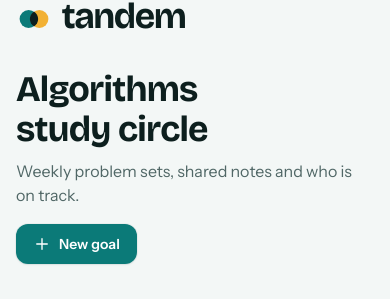
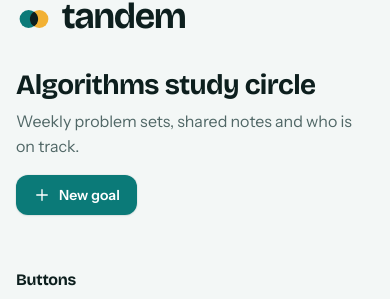
Before and after one commit to TasTeekz/tandem, a React (Vite) app in the folder client/: page /_kit in a window 390 px wide. Shown: the part 172-471 px from the top of the page. Built offline with nearby package versions, Linux system fonts and the light colour scheme; no server answers.

Commit message:
fix(client): stop page header overflow at 360px

```diff
--- a/client/src/shared/styles/base.css
+++ b/client/src/shared/styles/base.css
@@ -48,3 +48,6 @@ main { outline: none; }
 @media (prefers-reduced-motion: reduce) {
   *, *::before, *::after { animation-duration: 0.01ms !important; animation-iteration-count: 1 !important; transition-duration: 0.01ms !important; scroll-behavior: auto !important; }
 }
+.page > * { min-width: 0; }
+.t-pagehead > div { min-width: 0; }
+.t-pagehead h1 { overflow-wrap: anywhere; font-size: clamp(1.75rem, 7vw, var(--t-3xl)); }
```
